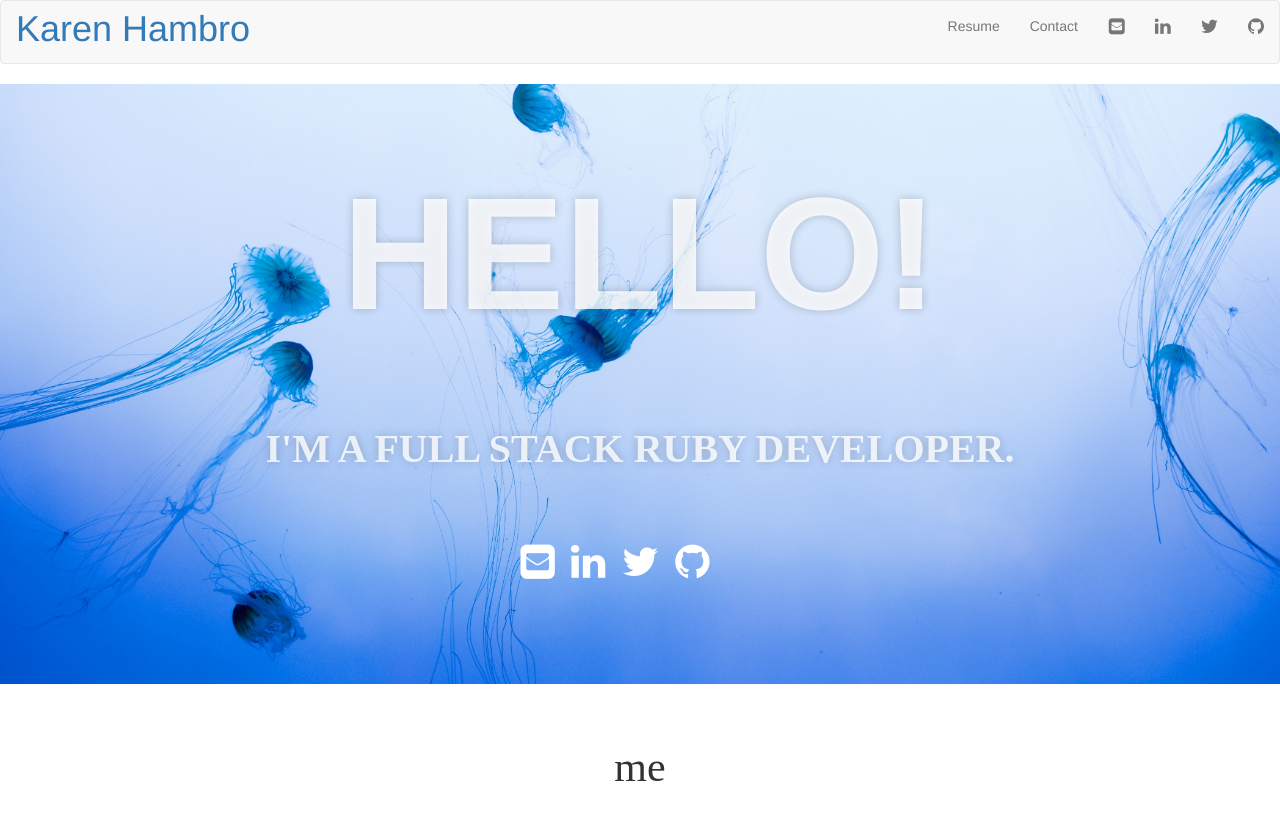
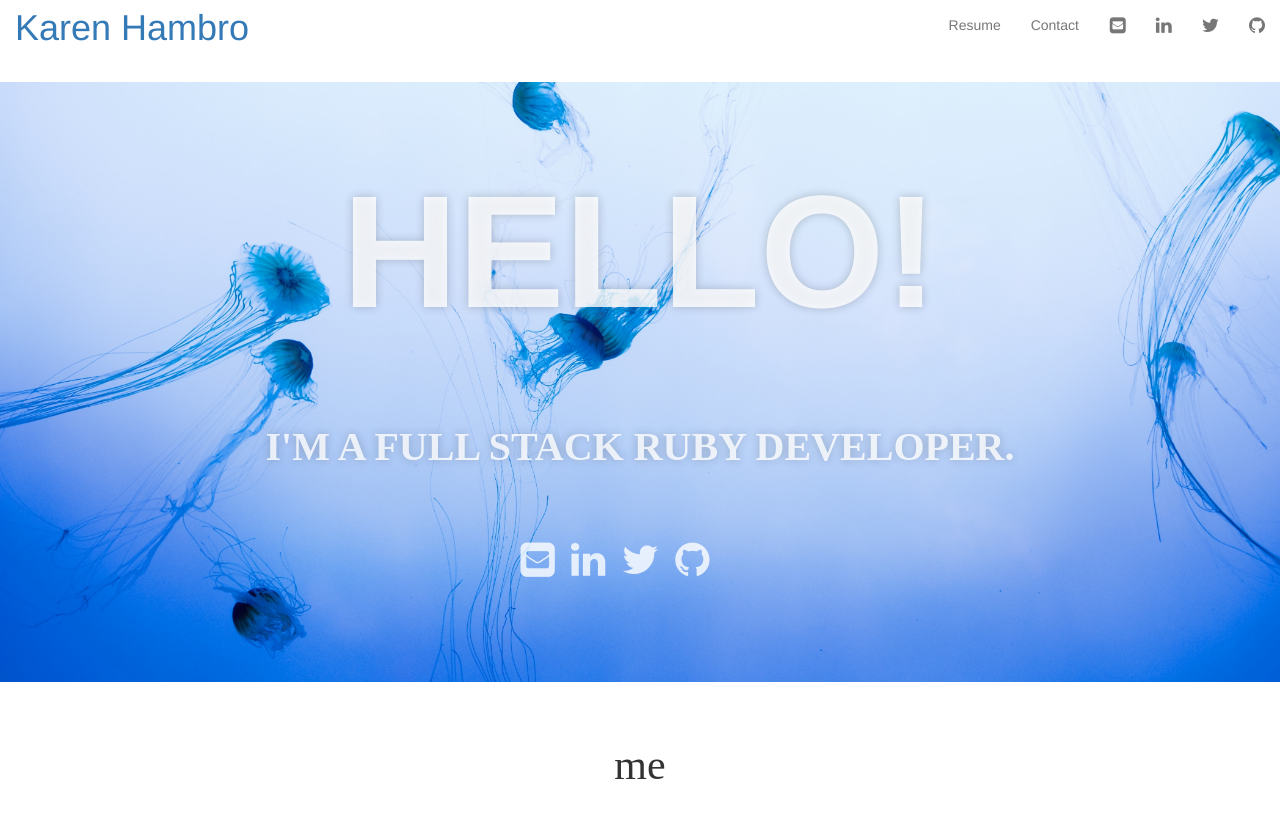
Before and after one commit to khambro/flask_personal_site, a Flask app: page / in a window 1280 px wide. Shown: the top 826 px of the page. Run offline with Flask 2, Linux system fonts and the light colour scheme; some libraries are stand-ins or nearby versions.

Commit message:
changes css

```diff
--- a/static/style.css
+++ b/static/style.css
@@ -8,6 +8,11 @@ body {
 }
 .navbar-header a:hover {
   text-decoration: none;
+}
+
+nav.navbar.navbar-default {
+  background-color: white;
+  border: none;
 }
 
 
@@ -53,9 +58,7 @@ body {
 
 }
 
-.work a {
-  color: white;
-}
+
 
 
 .center h2 {
@@ -346,6 +349,10 @@ section.module.parallax h3 {
   /*text-shadow: 0 0 10px rgba(0, 0, 0, 0.2);*/
 }
 
+.work a {
+  color: rgba(255, 255, 255, 0.8);
+}
+
 
 section.module.parallax-1 li {
   display: inline-block;
```
